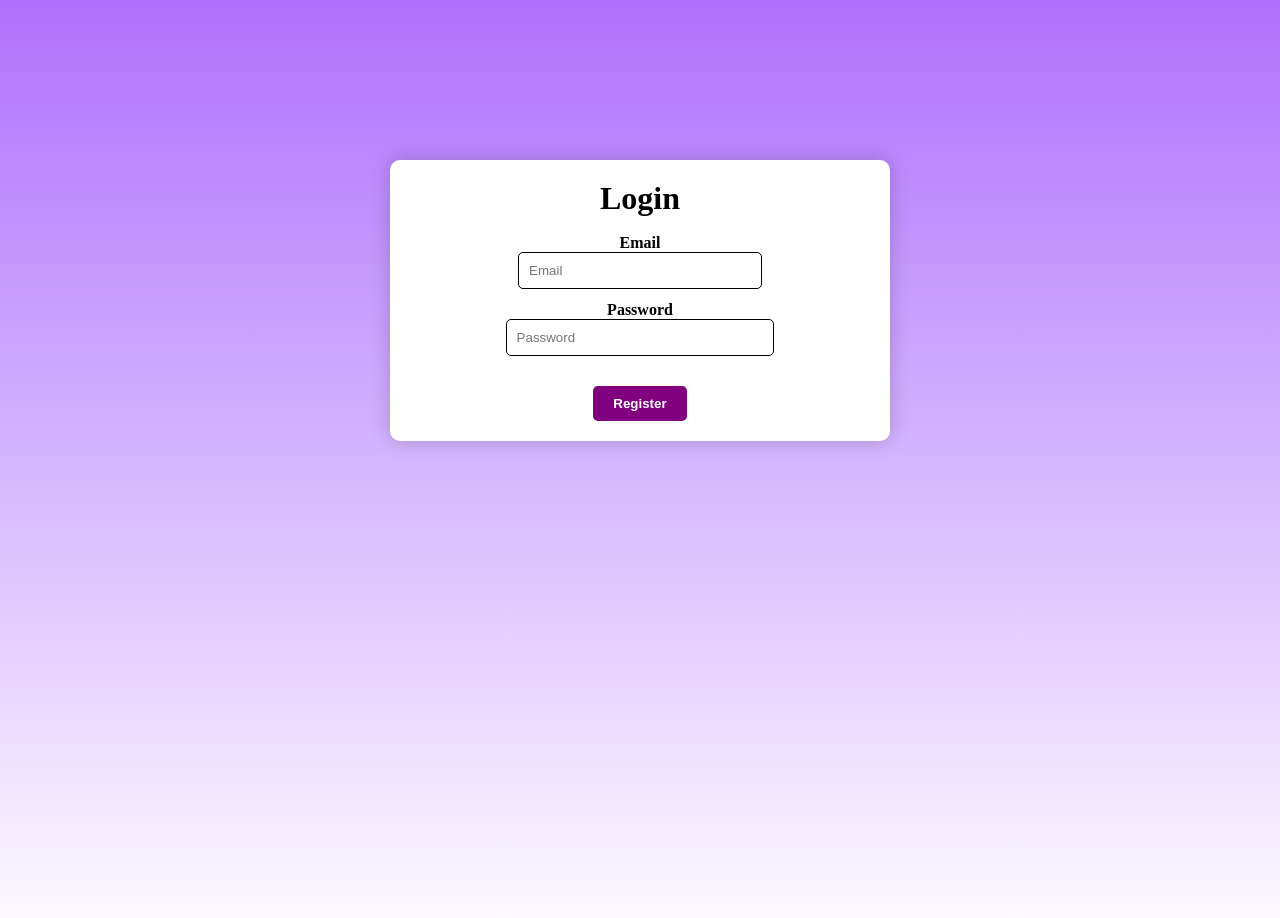
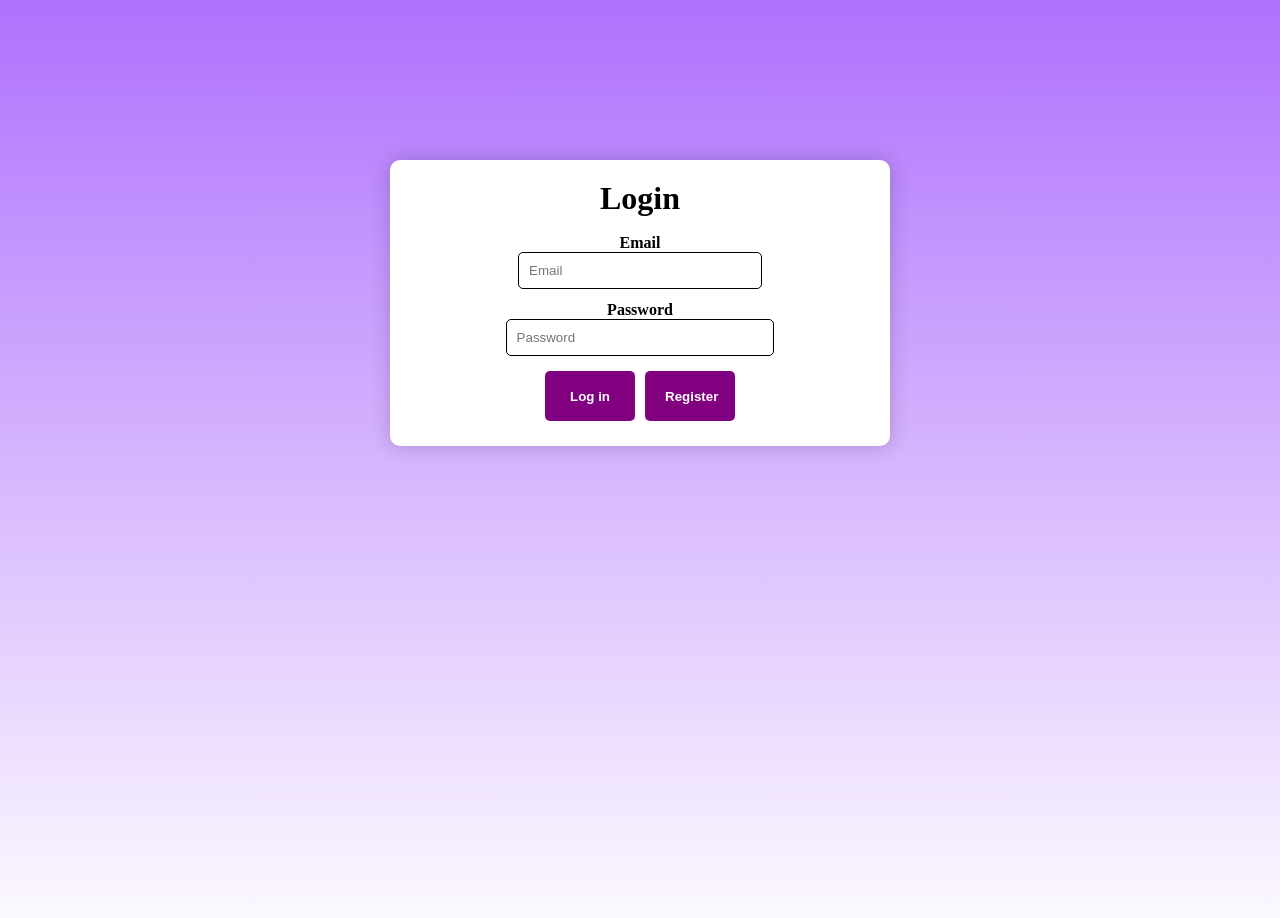
Before and after one commit to Arat2003/studyspots, a React (Create React App) app in the folder web/: page /login in a window 1280 px wide. Shown: the top 918 px of the page. Built offline with nearby package versions, Linux system fonts and the light colour scheme.

Commit message:
updated login page and linked to register

```diff
--- a/web/src/components/Login/Login.css
+++ b/web/src/components/Login/Login.css
@@ -47,7 +47,18 @@ body{
     padding: 10px 20px;
     cursor: pointer;
     margin-top: 20px;
+    margin: 5px;
     font-weight: bold;
+    height:50px;
+    width:90px;
+  }
+
+  a{
+    text-decoration: none;
+    color:white;
+    font-weight: bold;
+    font-family: Bodoni;
+    padding: 0px;
   }
 
   .btn:hover {
--- a/web/src/components/Login/Login.js
+++ b/web/src/components/Login/Login.js
@@ -25,8 +25,9 @@ function Login() {
 
 </div>
 <div class="footer">
-    <button type="submit" class="btn">Register</button>
-</div>
+    <button type="submit" class="btn">Log in</button>
+    <a href ="../register"><button type="button" class="btn">Register</button></a>
+    </div>
 </div>
 )
 }
```
